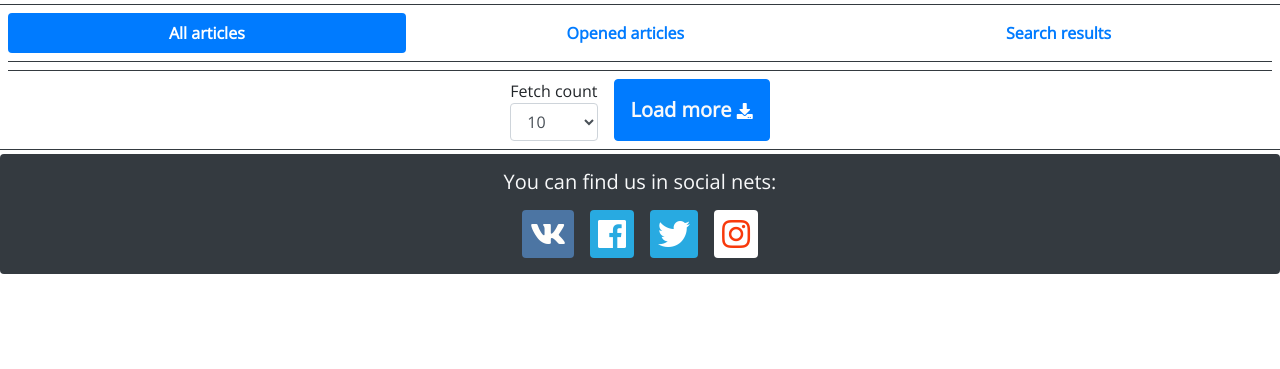
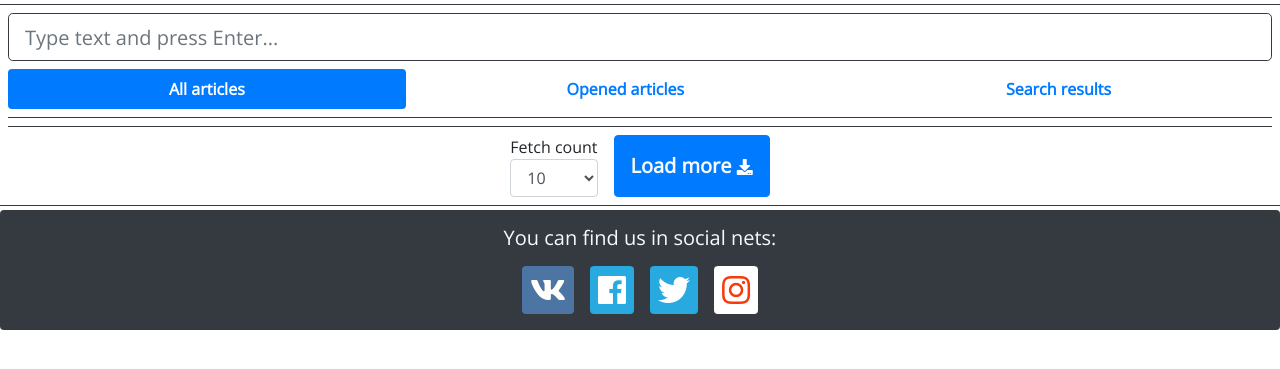
Before and after one commit to gadjetron/webnotes_blog, a Django app: page / in a window 1280 px wide. Shown: the part 242-611 px from the top of the page. Run offline with Django 3.2, Linux system fonts and the light colour scheme; some libraries are stand-ins or nearby versions.

Commit message:
Search form and 'search_results_tab' were added

```diff
--- a/content_browser/templates/content_browser/content_browser_area.html
+++ b/content_browser/templates/content_browser/content_browser_area.html
@@ -1,5 +1,15 @@
 <div id="content-browser-area"
     class="d-flex flex-column text-center mb-1 p-2 border-top border-bottom border-dark">
+    <div id="search-form" class="d-flex flex-column mb-2 w-100">
+        <form method="GET" action="{% url 'search' %}">
+            {% csrf_token %}
+            <input type="search" name="query_string" required
+                class="form-control form-control-lg border-dark"
+                id="search_input" placeholder="Type text and press Enter..."
+                minlength="3" maxlength="150">
+        </form>
+    </div>
+
     <!-- Tabs for all articles, opened articles and for showing search results -->
     <ul class="nav nav-pills nav-fill border-bottom border-dark pb-2" id="content-browser">
         <li class="nav-item tab">
@@ -26,6 +36,7 @@
             {% include 'content_browser/opened_articles_tab.html' %}
         </div>
         <div class="tab-pane fade" id="search-results-tab">
+            {% include 'content_browser/search_results_tab.html' %}
         </div>
     </div>
 </div>
```
